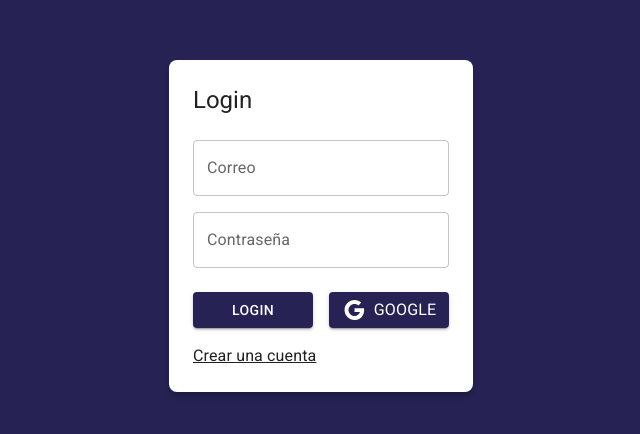
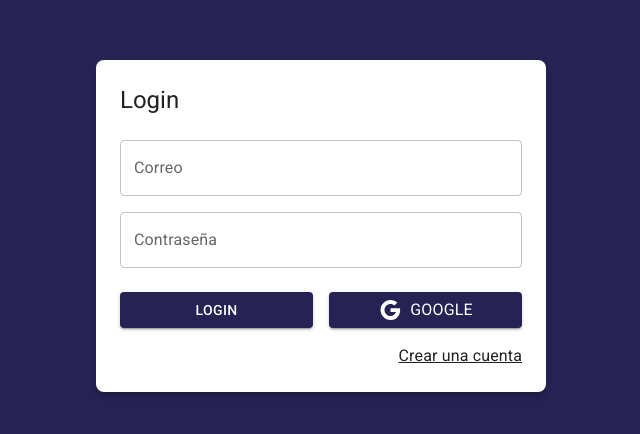
Before and after one commit to gustavoromerocl/react-de-cero-a-experto, a React (Vite) app in the folder 08-journal-app/: page /auth/login in a window 1280 px wide. Shown: the part 174-608 px from the top of the page, without its empty margins (319-959 px from the left). Built offline with nearby package versions, Linux system fonts and the light colour scheme.

Commit message:
journal app - material ui: Auth Layout

```diff
--- /dev/null
+++ b/08-journal-app/src/auth/layout/AuthLayout.jsx
@@ -0,0 +1,28 @@
+import { Grid, Typography } from "@mui/material"
+
+export const AuthLayout = ({children, title = ''}) => {
+  return (
+    <Grid
+      container
+      spacing={0}
+      directions="column"
+      alignItems="center"
+      justifyContent="center"
+      sx={{ minHeight: "100vh", backgroundColor: 'primary.main', padding: 4 }}
+    >
+      <Grid
+        item
+        className='box-shadow'
+        // xs={3}
+        sx={{
+          width: { sm: 450 },
+          backgroundColor: 'white',
+          padding: 3,
+          borderRadius: 2 }}
+      >
+        <Typography variant='h5' sx={{ mb: 1 }}>{ title }</Typography>
+        { children }
+      </Grid>
+    </Grid>
+  )
+}
--- a/08-journal-app/src/auth/pages/LoginPage.jsx
+++ b/08-journal-app/src/auth/pages/LoginPage.jsx
@@ -2,23 +2,11 @@ import { Link as RouterLink } from 'react-router-dom'
 import { Google } from '@mui/icons-material'
 import { Button, Grid, Link, TextField, Typography } from '@mui/material'
 import React from 'react'
+import { AuthLayout } from '../layout/AuthLayout'
 
 export const LoginPage = () => {
   return (
-    <Grid
-      container
-      spacing={0}
-      directions="column"
-      alignItems="center"
-      justifyContent="center"
-      sx={{ minHeight: "100vh", backgroundColor: 'primary.main', padding: 4 }}
-    >
-      <Grid item
-        className='box-shadow'
-        xs={3}
-        sx={{ backgroundColor: 'white', padding: 3, borderRadius: 2 }}
-      >
-        <Typography variant='h5' sx={{ mb: 1 }}>Login</Typography>
+    <AuthLayout title="Login">
         <form>
           <Grid container>
             <Grid item xs={12} sx={{ mt: 2 }}>
@@ -51,15 +39,13 @@ export const LoginPage = () => {
               </Grid>
             </Grid>
 
-            <Grid conatiner direction='row' justifyContent='end'>
+            <Grid container direction='row' justifyContent='end'>
               <Link component={ RouterLink } color='inherit' to="/auth/register">
                 Crear una cuenta
               </Link>
             </Grid>
-          </Grid>
+            </Grid>
         </form>
-      </Grid>
-
-    </Grid>
+    </AuthLayout>
   )
 }
```
